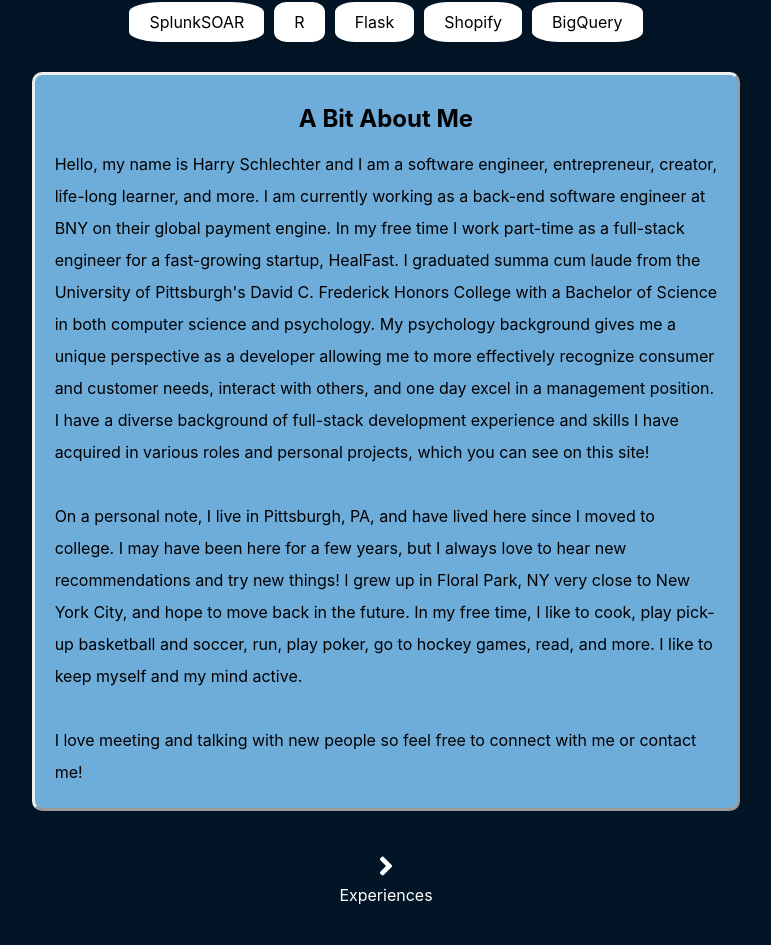
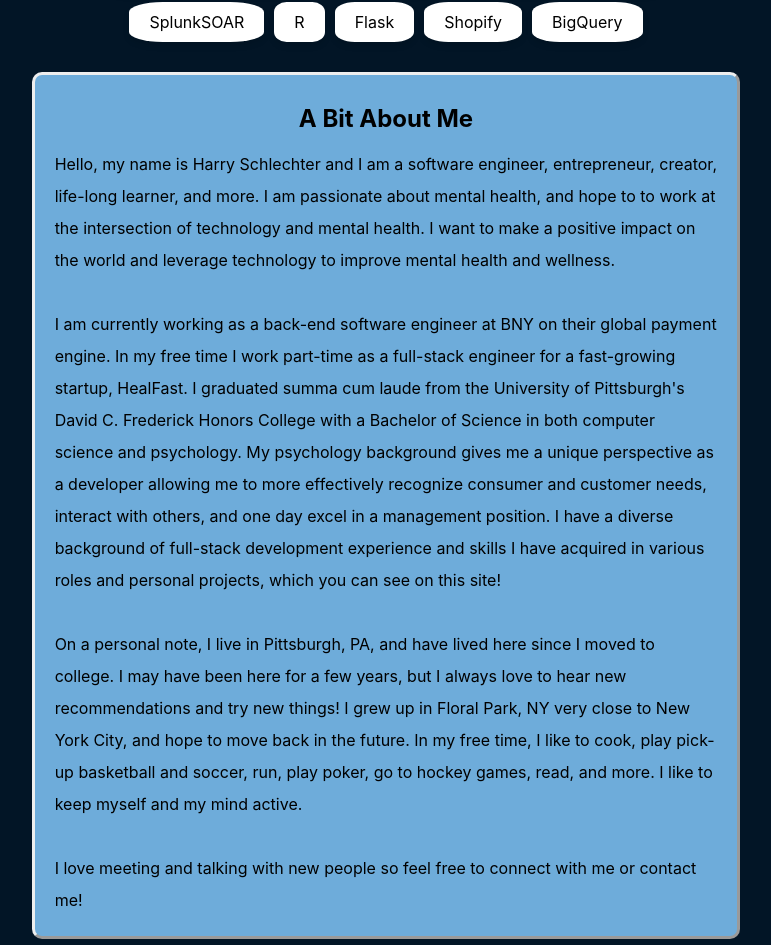
Before and after one commit to Harry-Schlechter/personal-site, a React (Create React App) app in the folder my-app/: page /about in a window 1280 px wide. Shown: the part 902-1847 px from the top of the page, without its empty margins (254-1025 px from the left). Built offline with nearby package versions, Linux system fonts and the light colour scheme.

Commit message:
update desc and resume link

```diff
--- a/my-app/src/ResumeLink.tsx
+++ b/my-app/src/ResumeLink.tsx
@@ -1,2 +1,2 @@
-const resumeLink = "https://drive.google.com/file/d/1hQRMWD1toqAyb3wLDcLScXcfzv52i9Ee/view?usp=sharing";
+const resumeLink = "https://drive.google.com/file/d/1uWpOkHYqGb8uXo7n8yly6-knJoUnarof/view?usp=sharing";
 export default resumeLink;
--- a/my-app/src/pages/About.tsx
+++ b/my-app/src/pages/About.tsx
@@ -97,7 +97,8 @@ const About: React.FC = () => {
                 </ul>
             <div className="aboutInfo">
             <h2 className='skillT'>A Bit About Me</h2>
-            <p>Hello, my name is Harry Schlechter and I am a software engineer, entrepreneur, creator, life-long learner, and more.
+            <p>Hello, my name is Harry Schlechter and I am a software engineer, entrepreneur, creator, life-long learner, and more. I am passionate about mental health, and hope to to work at the intersection of technology and mental health.
+                I want to make a positive impact on the world and leverage technology to improve mental health and wellness.</p><br></br><p>
                    I am currently working as a back-end software engineer at BNY on their global payment engine. In my free time I work part-time as a full-stack engineer
                    for a fast-growing startup, HealFast. I graduated summa cum laude from
                    the University of Pittsburgh's David C. Frederick Honors College with a Bachelor of Science in both computer science and psychology.
```
